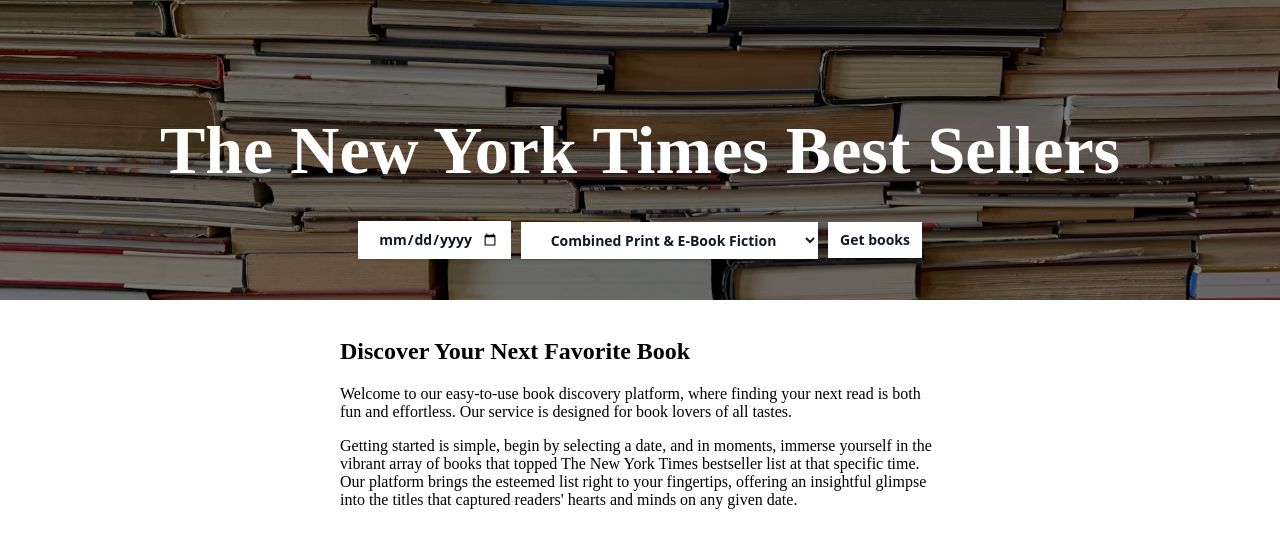
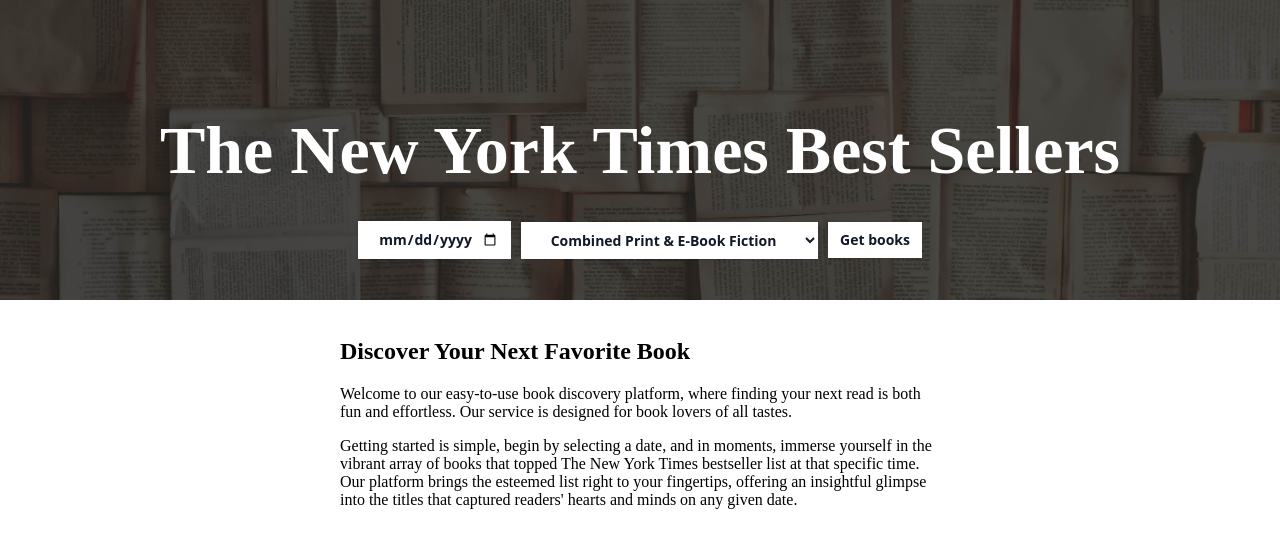
Before and after one commit to Phte1100/Frondend-projekt, a website built with Parcel: page src/index.html in a window 1280 px wide. Built offline with nearby package versions, Linux system fonts and the light colour scheme.

Commit message:
Bytt bild, gjort om koder för bilden

```diff
--- a/src/css/layout/header.scss
+++ b/src/css/layout/header.scss
@@ -1,20 +1,25 @@
-@use '../abstracts/mixins';
+@use '../abstracts/mixins' as mixins;
 
 .hero-image {
-    background-image: linear-gradient(rgba(0, 0, 0, 0.5), rgba(0, 0, 0, 0.5)), url("/src/img/photo-1596123068611-c89d922a0f0a.avif");
-    height: 300px;
-    background-position: center;
-    background-repeat: no-repeat;
-    background-size: cover;
-    margin: 0;
-    padding: 0;
-    width: 100%;
-    position: relative;
-  }
+  height: 300px;
+  width: 100%;
+  position: relative;
+  display: flex;
+  justify-content: center;
+  overflow: hidden;
+}
+
+.hero-image img {
+  width: 100%;
+  height: auto;
+  min-height: 100%;
+  object-fit: cover;
+}
 
   .hero-text {
     text-align: center;
     color: white;
-    @include absoluteCenter;
+    @include mixins.absoluteCenter;
     width: 100%;
+    z-index: 1000;
   }
--- a/src/css/layout/slideshow.scss
+++ b/src/css/layout/slideshow.scss
@@ -50,15 +50,16 @@
     background-color: gray;
   }
 
-  img {
+  .book-image {
     margin: auto;
     display: flex;
     height: auto;
     width: 30%;
     min-width: 200px;
+    z-index: 2000;
 }
 
-img:hover {
+.book-image:hover {
     transform: scale(2);
     transition: transform 0.8s;
 }
--- a/src/index.html
+++ b/src/index.html
@@ -10,6 +10,11 @@
 <body>
     <header>
         <div class="hero-image">
+            <picture class="hero-image">
+                <source srcset="/src/img/books.jpg" type="image/avif">
+                <source srcset="/src/img/books.jpg" type="image/jpeg">
+                <img src="/src/img/books.jpg" alt="image of books">
+              </picture>
             <div class="hero-text">
               <h1>The New York Times Best Sellers</h1>
             </div>
--- a/src/js/main.js
+++ b/src/js/main.js
@@ -44,10 +44,7 @@
         const bookItem = document.createElement('article');
         bookItem.innerHTML = `
         <div class="mySlides fade">
-        <picture>
-            <source srcset="${book.book_image}" type="image/avif" />
-            <source srcset="${book.book_image}" type="image/webp" />
-            <source srcset="${book.book_image}" type="image/jpeg" />
+        <picture class="bookimg">
             <img src="${book.book_image}" alt="${book.title}" class="book-image">
           </picture>
             <h2>${book.rank}. ${book.title}</h2>
@@ -64,9 +61,6 @@
         bookList.appendChild(bookItem);
     });
     showSlides(1);
-
-
-
 }
 
 document.getElementById('slideshowcontainer').addEventListener('click', function(event) {
@@ -88,7 +82,6 @@
   showSlides(slideIndex += n);
 }
 
-
 function showSlides(n) {
     let slides = document.getElementsByClassName("mySlides");
     if (slides.length === 0) return; // Avsluta om det inte finns några slides
```
Also changed, not shown: src/css/output.css, src/img/books.jpg (added), 1 other file.
